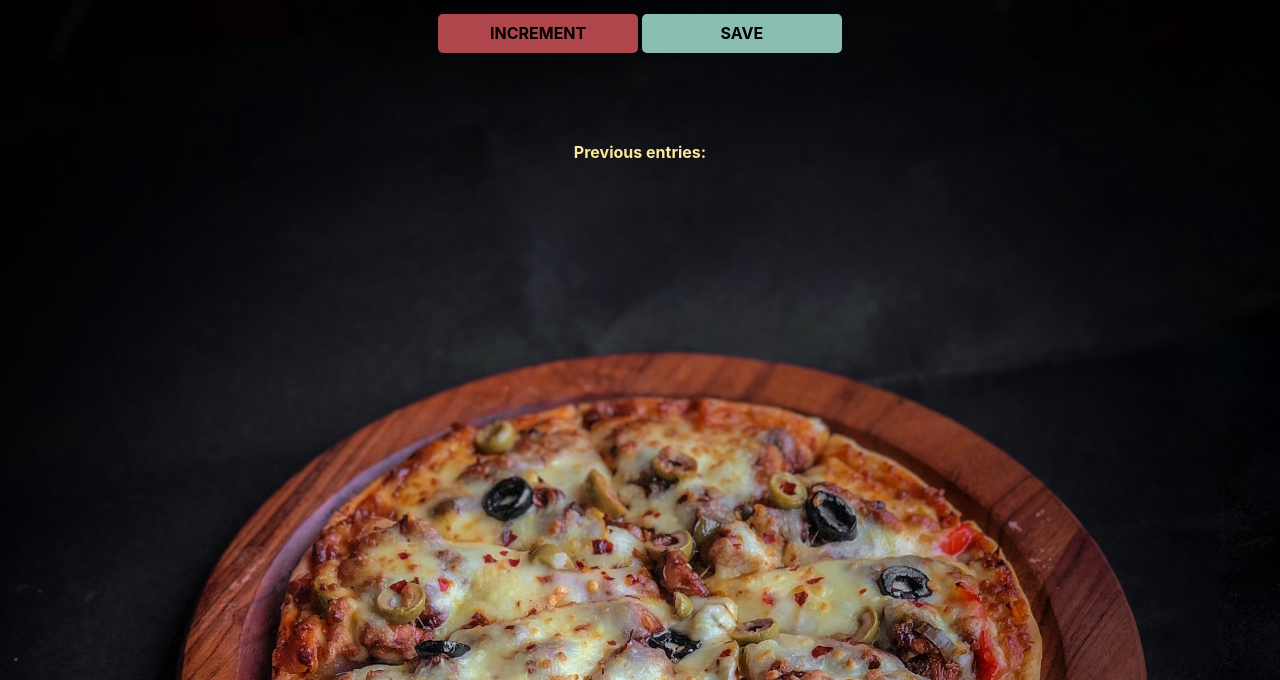
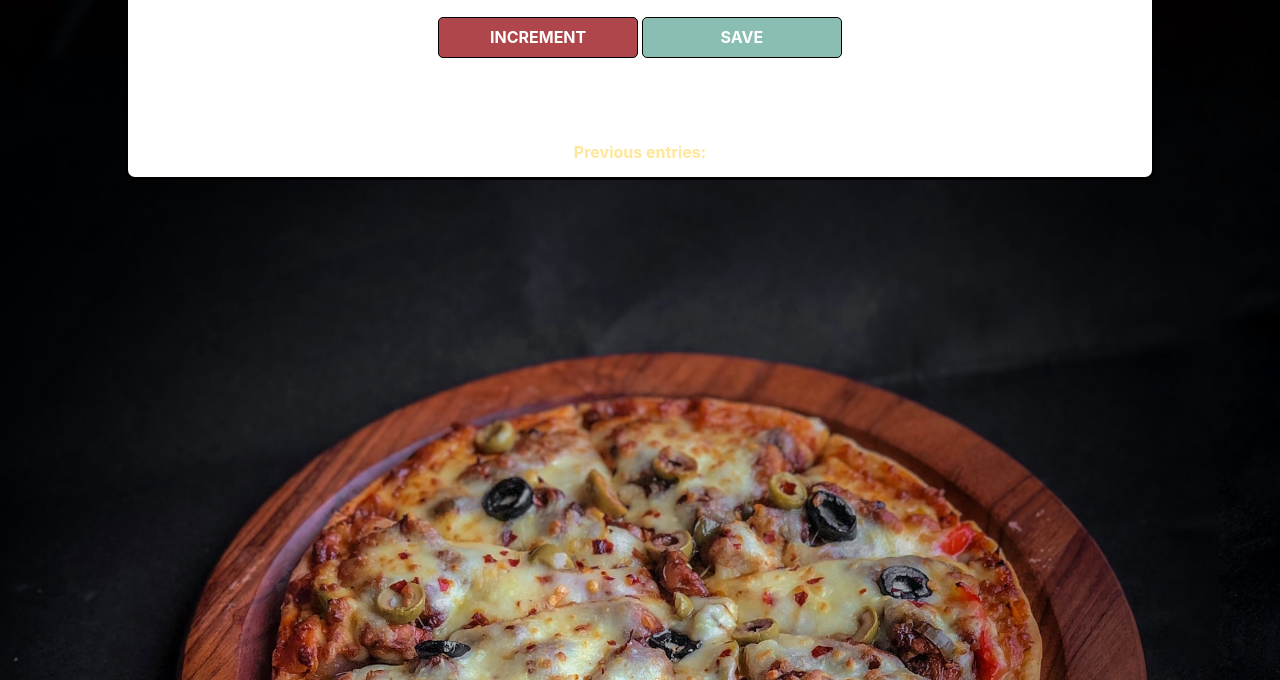
Before and after one commit to codebananaq/counter, a plain HTML site: page index.html in a window 1280 px wide. Shown: the part 120-800 px from the top of the page. Drawn offline with nearby package versions, Linux system fonts and the light colour scheme.

Commit message:
Add files via upload

```diff
--- a/index.css
+++ b/index.css
@@ -4,7 +4,14 @@ body {
     font-family: -apple-system, BlinkMacSystemFont, 'Segoe UI', Roboto, Oxygen, Ubuntu, Cantarell, 'Open Sans', 'Helvetica Neue', sans-serif;
     font-weight: bold;
     text-align: center;
+    height:100vh;
 }
+.container {
+   background:white;
+   max-width: 80%;
+   margin:auto;
+   border:3px solid black;
+   border-radius: 10px;
 
 h1 {
     margin-top: 10px;
@@ -24,13 +31,13 @@ p {
 }
 
 button {
-    border: none;
+    border: 1px solid black;
     padding-top: 10px;
     padding-bottom: 10px;
-    color: black;
+    color: white;
     font-weight: bold;
     width: 200px;
-    margin-bottom: 10px;
+    margin-bottom: 5px;
     border-radius: 5px;
 }
 
--- a/index.html
+++ b/index.html
@@ -3,6 +3,7 @@
         <link rel="stylesheet" href="index.css">
     </head>
     <body>
+    <div class="container">
         <h1>Order counter:</h1>
         <h2 id="count-el">0</h2>
         <button id="increment-btn" onclick="increment()">INCREMENT</button>
@@ -11,5 +12,6 @@
         <script src="index.js">
             nnerText
         </script>
+        </div>
     </body>
 </html>
```
